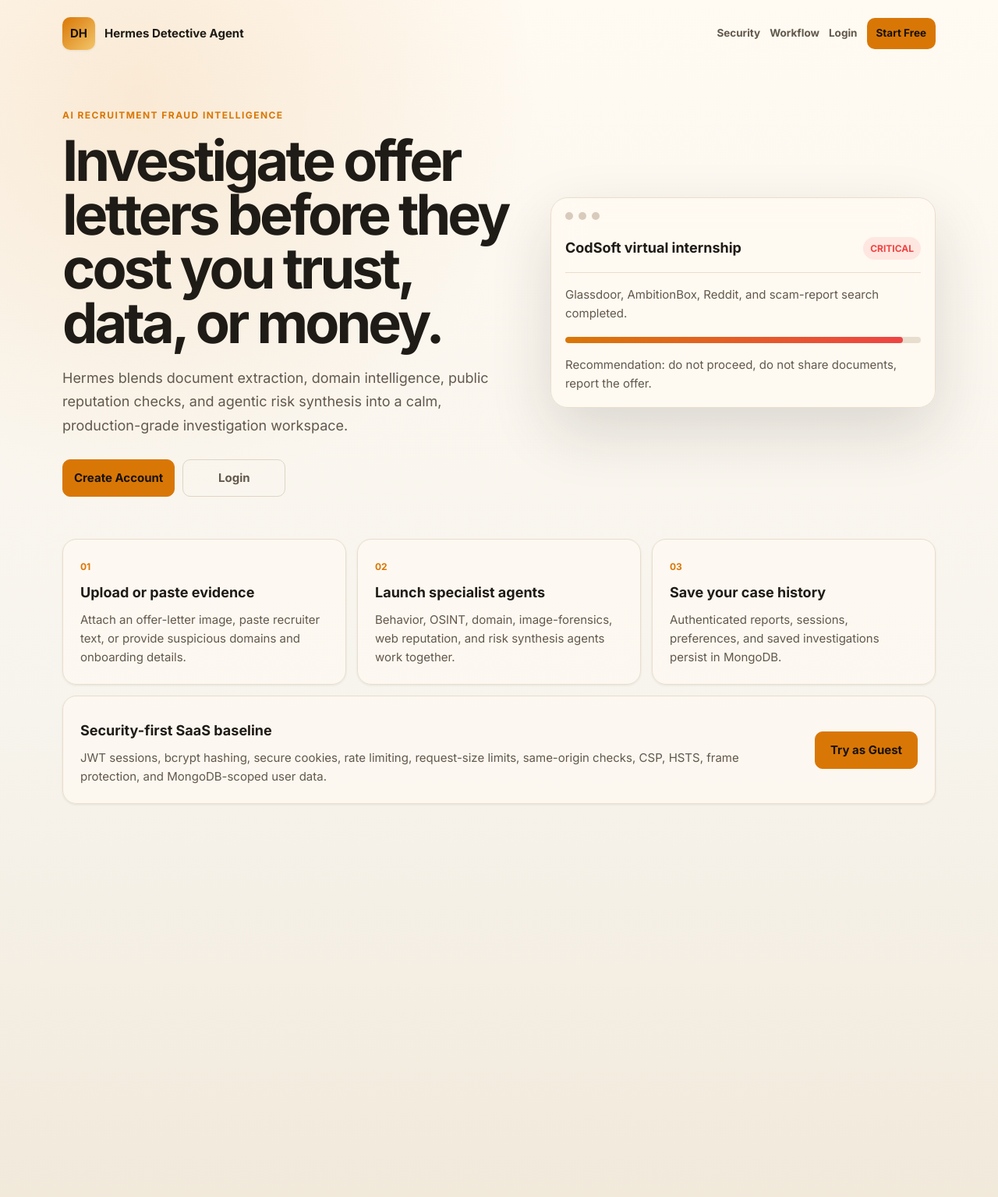
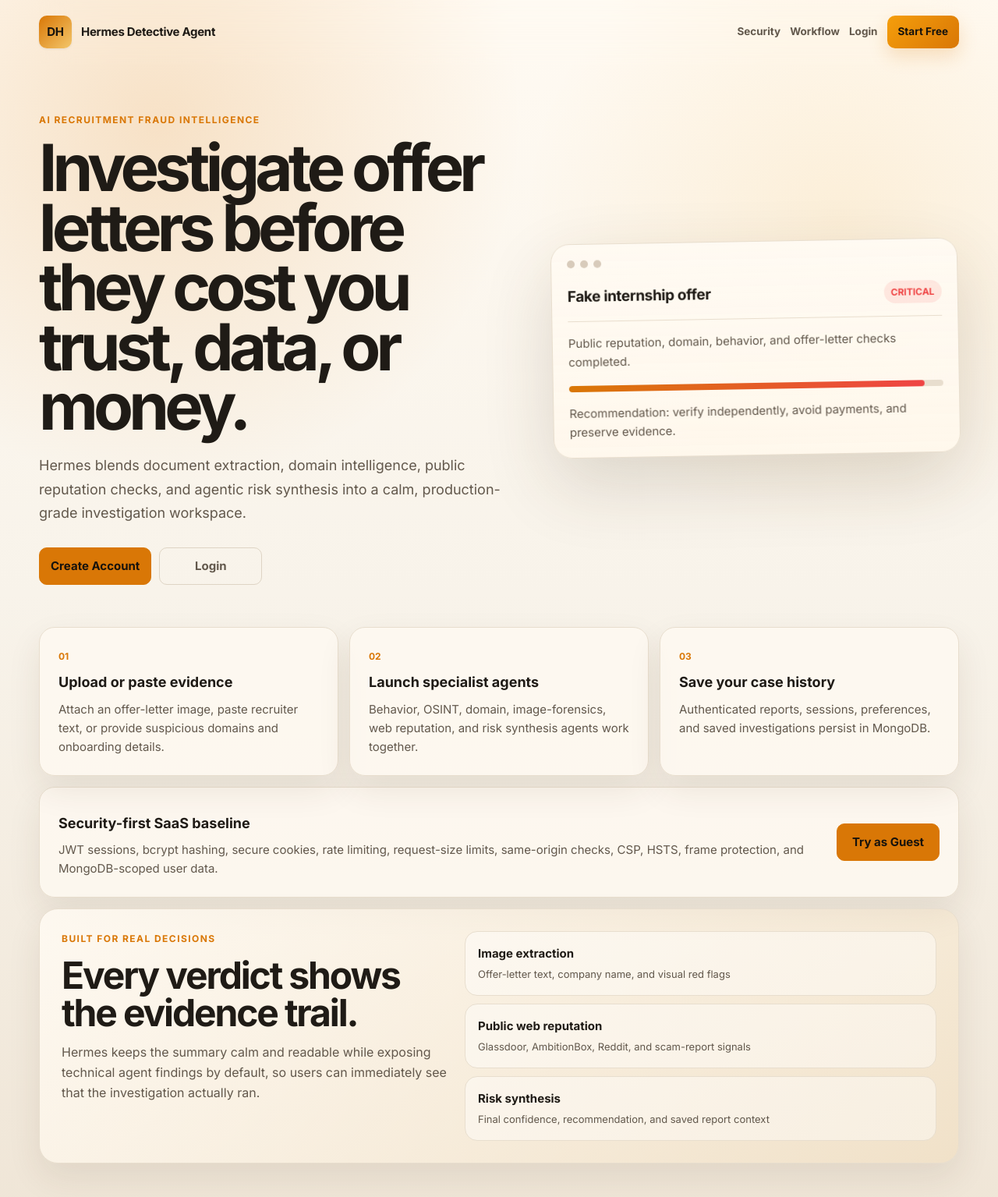
Before and after one commit to aarushlohit/OpenAI-Hackathon, a FastAPI app: page / in a window 1280 px wide. Shown: the top 1535 px of the page at 78% size. Run offline with FastAPI, Linux system fonts and the light colour scheme; parts of the project's set-up code (start-up, migrations or seed data) failed here and were passed over.

Commit message:
feat: Refactor investigation input handling and enhance UI elements for clarity and usability

```diff
--- a/backend/static/app.js
+++ b/backend/static/app.js
@@ -353,7 +353,6 @@ function startNewInvestigation() {
   $('messagesContainer').innerHTML = '';
   $('messageInput').value = '';
   $('messageInput').style.height = 'auto';
-  if ($('imagePathInput')) $('imagePathInput').value = '';
   removeImage();
   agentResults = {};
   currentHermesMessageEl = null;
@@ -406,8 +405,7 @@ async function sendInvestigation() {
   if (isInvestigating) return;
 
   const text = $('messageInput').value.trim();
-  const imagePath = $('imagePathInput')?.value.trim() || '';
-  if (!text && !attachedImage && !imagePath) return;
+  if (!text && !attachedImage) return;
 
   isInvestigating = true;
   $('sendBtn').disabled = true;
@@ -417,12 +415,11 @@ async function sendInvestigation() {
   showConversation();
 
   // Render user message
-  renderUserMessage(text || imagePath, attachedImage?.dataUrl);
+  renderUserMessage(text, attachedImage?.dataUrl);
 
   // Clear input
   $('messageInput').value = '';
   $('messageInput').style.height = 'auto';
-  if ($('imagePathInput')) $('imagePathInput').value = '';
   const imageToSend = attachedImage;
   removeImage();
 
@@ -433,7 +430,6 @@ async function sendInvestigation() {
   // Build form data
   const formData = new FormData();
   formData.append('text', text);
-  if (imagePath) formData.append('image_path', imagePath);
   if (imageToSend) {
     formData.append('image', imageToSend.file);
   }
@@ -684,13 +680,13 @@ function renderVerdict(consensus, technical, investigationId) {
     </div>
 
     <div class="tech-toggle">
-      <button class="tech-toggle-btn" onclick="toggleTechPanel(this)" aria-expanded="false">
+      <button class="tech-toggle-btn open" onclick="toggleTechPanel(this)" aria-expanded="true">
         <svg width="12" height="12" viewBox="0 0 24 24" fill="none" stroke="currentColor" stroke-width="2.5">
           <polyline points="9 18 15 12 9 6"/>
         </svg>
-        View Technical Analysis
+        Hide Technical Analysis
       </button>
-      <div class="tech-panel" id="techPanel-${Date.now()}">
+      <div class="tech-panel visible" id="techPanel-${Date.now()}">
         ${buildTechPanel(technical, consensus)}
       </div>
     </div>
@@ -874,7 +870,9 @@ function toggleTechPanel(btn) {
   panel.classList.toggle('visible', !isOpen);
   btn.classList.toggle('open', !isOpen);
   btn.setAttribute('aria-expanded', !isOpen);
-  btn.querySelector('span') || (btn.lastChild.textContent = isOpen ? ' View Technical Analysis' : ' Hide Technical Analysis');
+  const label = isOpen ? ' View Technical Analysis' : ' Hide Technical Analysis';
+  const textNode = [...btn.childNodes].find(node => node.nodeType === Node.TEXT_NODE);
+  if (textNode) textNode.textContent = label;
 }
 
 function renderError(msg) {
--- a/backend/static/index.html
+++ b/backend/static/index.html
@@ -41,12 +41,12 @@
             <span></span><span></span><span></span>
           </div>
           <div class="hero-verdict-row">
-            <strong>CodSoft virtual internship</strong>
+            <strong>Fake internship offer</strong>
             <em>CRITICAL</em>
           </div>
-          <div class="hero-signal">Glassdoor, AmbitionBox, Reddit, and scam-report search completed.</div>
+          <div class="hero-signal">Public reputation, domain, behavior, and offer-letter checks completed.</div>
           <div class="hero-meter"><span style="width:95%"></span></div>
-          <div class="hero-note">Recommendation: do not proceed, do not share documents, report the offer.</div>
+          <div class="hero-note">Recommendation: verify independently, avoid payments, and preserve evidence.</div>
         </div>
       </section>
 
@@ -73,7 +73,20 @@
           <h2>Security-first SaaS baseline</h2>
           <p>JWT sessions, bcrypt hashing, secure cookies, rate limiting, request-size limits, same-origin checks, CSP, HSTS, frame protection, and MongoDB-scoped user data.</p>
         </div>
-        <a class="auth-primary hero-button" href="/app" onclick="continueAsGuest()">Try as Guest</a>
+        <a class="auth-primary hero-button" href="/app" onclick="event.preventDefault(); continueAsGuest()">Try as Guest</a>
+      </section>
+
+      <section class="landing-proof">
+        <div class="proof-copy">
+          <p class="hero-kicker">Built for real decisions</p>
+          <h2>Every verdict shows the evidence trail.</h2>
+          <p>Hermes keeps the summary calm and readable while exposing technical agent findings by default, so users can immediately see that the investigation actually ran.</p>
+        </div>
+        <div class="proof-stack">
+          <div><strong>Image extraction</strong><span>Offer-letter text, company name, and visual red flags</span></div>
+          <div><strong>Public web reputation</strong><span>Glassdoor, AmbitionBox, Reddit, and scam-report signals</span></div>
+          <div><strong>Risk synthesis</strong><span>Final confidence, recommendation, and saved report context</span></div>
+        </div>
       </section>
     </main>
   </section>
@@ -279,7 +292,7 @@
             <div class="composer-inner">
               <textarea
                 id="messageInput"
-                placeholder="Paste recruiter message, offer letter text, suspicious URL, or add an image/path…"
+                placeholder="Paste recruiter message, offer letter text, or suspicious URL..."
                 rows="1"
                 aria-label="Investigation input"
               ></textarea>
@@ -294,15 +307,6 @@
                   <input type="file" id="imageUpload" accept="image/*" style="display:none" />
                 </label>
 
-                <button class="action-btn" id="micBtn" title="Voice input" aria-label="Voice input">
-                  <svg width="18" height="18" viewBox="0 0 24 24" fill="none" stroke="currentColor" stroke-width="2">
-                    <path d="M12 1a3 3 0 0 0-3 3v8a3 3 0 0 0 6 0V4a3 3 0 0 0-3-3z"/>
-                    <path d="M19 10v2a7 7 0 0 1-14 0v-2"/>
-                    <line x1="12" y1="19" x2="12" y2="23"/>
-                    <line x1="8" y1="23" x2="16" y2="23"/>
-                  </svg>
-                </button>
-
                 <button class="send-btn" id="sendBtn" onclick="sendInvestigation()" aria-label="Investigate">
                   <svg width="16" height="16" viewBox="0 0 24 24" fill="none" stroke="currentColor" stroke-width="2.5">
                     <line x1="22" y1="2" x2="11" y2="13"/>
@@ -311,17 +315,9 @@
                 </button>
               </div>
             </div>
-            <div class="path-row">
-              <input
-                id="imagePathInput"
-                type="text"
-                placeholder="Optional server image path, e.g. /home/aarush/offer-letter.png"
-                aria-label="Server image path"
-              />
-            </div>
           </div>
 
-          <div class="input-hint">Attach an image or provide a server path. Hermes-X extracts offer-letter text, sends it to OpenCode, and returns a scam conclusion.</div>
+          <div class="input-hint">Attach an image or paste recruiter text. Hermes extracts evidence, launches agents, and shows the technical trail.</div>
         </div>
       </div>
 
--- a/backend/static/style.css
+++ b/backend/static/style.css
@@ -219,21 +219,26 @@ html, body {
 
 /* ── LANDING ────────────────────────────────────────────── */
 .landing-screen {
-  min-height: 100vh;
+  height: 100vh;
   overflow-y: auto;
   background:
-    radial-gradient(circle at 14% 8%, rgba(217,119,6,0.12), transparent 28%),
-    linear-gradient(180deg, #fffaf2 0%, var(--bg-primary) 58%, #f1e8d9 100%);
+    radial-gradient(circle at 16% 10%, rgba(217,119,6,0.18), transparent 26%),
+    radial-gradient(circle at 84% 18%, rgba(245,158,11,0.10), transparent 24%),
+    linear-gradient(180deg, #fffaf2 0%, #f8f3ea 48%, #efe5d6 100%);
 }
 
 .landing-nav {
-  width: min(1120px, calc(100% - 40px));
+  width: min(1180px, calc(100% - 40px));
   margin: 0 auto;
-  padding: 22px 0;
+  padding: 20px 0;
   display: flex;
   align-items: center;
   justify-content: space-between;
   gap: 18px;
+  position: sticky;
+  top: 0;
+  z-index: 10;
+  backdrop-filter: blur(18px);
 }
 
 .landing-brand,
@@ -250,6 +255,10 @@ html, body {
   font-weight: 700;
 }
 
+.landing-brand {
+  letter-spacing: -0.02em;
+}
+
 .landing-nav nav a {
   color: var(--text-secondary);
   font-size: 13.5px;
@@ -261,15 +270,16 @@ html, body {
 
 .landing-nav .nav-cta {
   color: #17130d;
-  background: var(--accent);
+  background: linear-gradient(135deg, #f59e0b, #d97706);
   border-radius: 10px;
-  padding: 9px 12px;
+  padding: 10px 14px;
+  box-shadow: 0 10px 24px rgba(217,119,6,0.20);
 }
 
 .landing-main {
-  width: min(1120px, calc(100% - 40px));
+  width: min(1180px, calc(100% - 40px));
   margin: 0 auto;
-  padding: 52px 0 80px;
+  padding: 62px 0 96px;
 }
 
 .landing-hero {
@@ -289,9 +299,9 @@ html, body {
 }
 
 .hero-copy h1 {
-  font-size: clamp(42px, 6vw, 72px);
-  line-height: 0.96;
-  letter-spacing: -0.055em;
+  font-size: clamp(48px, 6.5vw, 88px);
+  line-height: 0.92;
+  letter-spacing: -0.07em;
   max-width: 780px;
 }
 
@@ -319,11 +329,14 @@ html, body {
 
 .hero-panel {
   border: 1px solid var(--border-subtle);
-  background: rgba(255,250,242,0.74);
-  border-radius: 22px;
-  padding: 18px;
-  box-shadow: var(--shadow-lg);
+  background:
+    linear-gradient(180deg, rgba(255,250,242,0.94), rgba(255,247,235,0.82)),
+    rgba(255,250,242,0.74);
+  border-radius: 24px;
+  padding: 20px;
+  box-shadow: 0 34px 90px rgba(68,48,22,0.16);
   backdrop-filter: blur(20px);
+  transform: rotate(-1deg);
 }
 
 .hero-panel-header {
@@ -349,7 +362,8 @@ html, body {
 }
 
 .hero-verdict-row strong {
-  font-size: 18px;
+  font-size: 19px;
+  letter-spacing: -0.02em;
 }
 
 .hero-verdict-row em {
@@ -393,10 +407,14 @@ html, body {
 .landing-grid article,
 .security-strip {
   border: 1px solid var(--border-subtle);
-  background: rgba(255,250,242,0.7);
-  border-radius: 18px;
-  padding: 22px;
-  box-shadow: var(--shadow-sm);
+  background: rgba(255,250,242,0.78);
+  border-radius: 20px;
+  padding: 24px;
+  box-shadow: 0 18px 44px rgba(68,48,22,0.09);
+}
+
+.landing-grid article {
+  min-height: 184px;
 }
 
 .landing-grid span {
@@ -424,18 +442,69 @@ html, body {
   gap: 24px;
 }
 
+.landing-proof {
+  display: grid;
+  grid-template-columns: minmax(0, 0.9fr) minmax(340px, 1.1fr);
+  gap: 22px;
+  align-items: stretch;
+  margin-top: 14px;
+  padding: 28px;
+  border: 1px solid var(--border-subtle);
+  border-radius: 24px;
+  background: linear-gradient(135deg, rgba(255,250,242,0.90), rgba(245,158,11,0.08));
+  box-shadow: 0 18px 44px rgba(68,48,22,0.09);
+}
+
+.proof-copy h2 {
+  font-size: clamp(28px, 4vw, 48px);
+  line-height: 1;
+  letter-spacing: -0.045em;
+  margin-bottom: 14px;
+}
+
+.proof-copy p:last-child {
+  color: var(--text-secondary);
+  font-size: 16px;
+}
+
+.proof-stack {
+  display: grid;
+  gap: 10px;
+}
+
+.proof-stack div {
+  padding: 16px;
+  border: 1px solid var(--border-subtle);
+  border-radius: 16px;
+  background: rgba(255,255,255,0.42);
+}
+
+.proof-stack strong,
+.proof-stack span {
+  display: block;
+}
+
+.proof-stack span {
+  color: var(--text-secondary);
+  font-size: 13px;
+  margin-top: 4px;
+}
+
 /* ── APP SHELL ──────────────────────────────────────────── */
 .app-shell {
   display: flex;
   height: 100vh;
   overflow: hidden;
+  background:
+    radial-gradient(circle at 70% 0%, rgba(217,119,6,0.09), transparent 30%),
+    var(--bg-primary);
 }
 
 /* ── SIDEBAR ────────────────────────────────────────────── */
 .sidebar {
   width: var(--sidebar-width);
   min-width: var(--sidebar-width);
-  background: var(--bg-sidebar);
+  background: rgba(242,236,223,0.88);
   border-right: 1px solid var(--border-subtle);
   display: flex;
   flex-direction: column;
```
Also changed, not shown: other parts of backend/static/style.css (+77 -83 lines).
